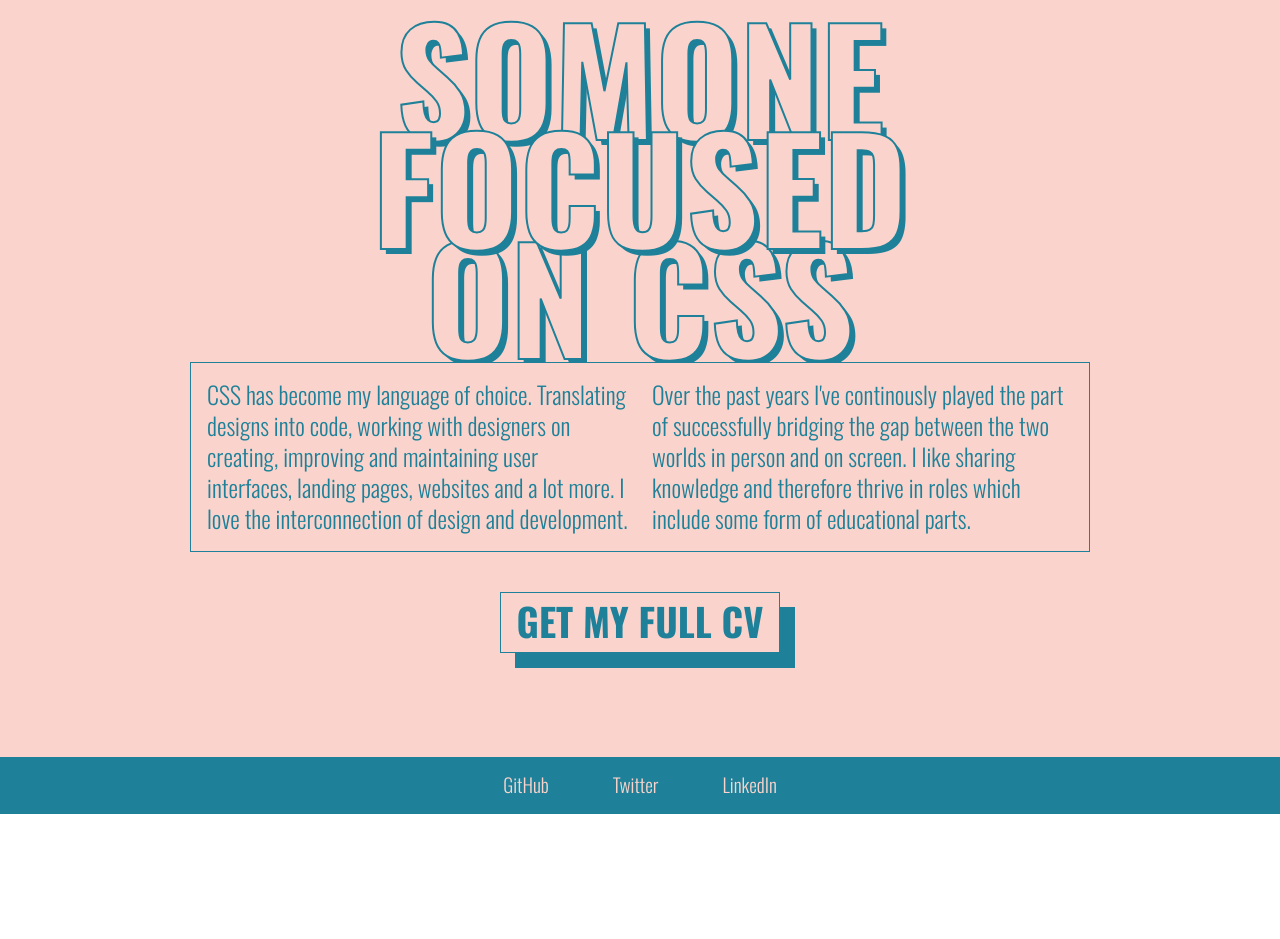
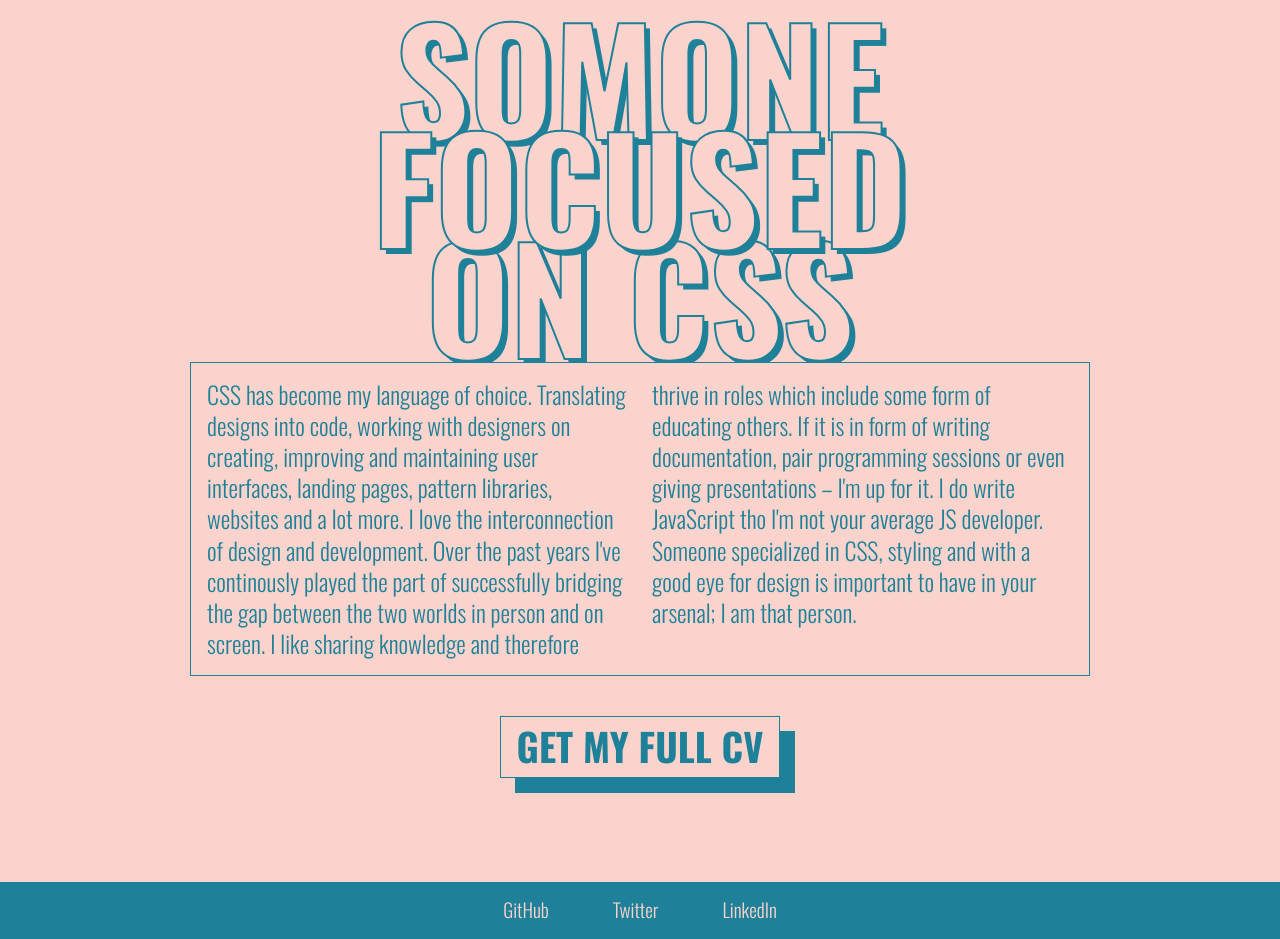
Before and after one commit to verpixelt/hireme, a website: page index.html in a window 1280 px wide. Shown: the part 2234-3173 px from the top of the page. Before the commit the page ends 3048 px from the top, so only its background shows below. Drawn offline with nearby package versions, Linux system fonts and the light colour scheme.

Commit message:
adjust text

```diff
--- a/index.html
+++ b/index.html
@@ -70,11 +70,16 @@
     </h1>
     <p class="text-columns">CSS has become my language of choice. Translating designs into code, working with designers
       on
-      creating, improving and maintaining user interfaces, landing pages, websites and a lot more. I love the
+      creating, improving and maintaining user interfaces, landing pages, pattern libraries, websites and a lot more. I
+      love the
       interconnection of design and development.
       Over the past years I've continously played the part of successfully bridging the gap between the two worlds in
       person and on screen. I like sharing knowledge and therefore thrive in roles which include some form of
-      educational parts.</p>
+      educating others. If it is in form of writing documentation, pair programming sessions or even giving
+      presentations – I'm up for it.
+      I do write
+      JavaScript tho I'm not your average JS developer. Someone specialized in CSS,
+      styling and with a good eye for design is important to have in your arsenal; I am that person.</p>
     <div class="button">
       <a class="button__front" href="assets/CV-Kevin-Lorenz.pdf">Get my full CV</a>
       <div class="button__back"></div>
```
